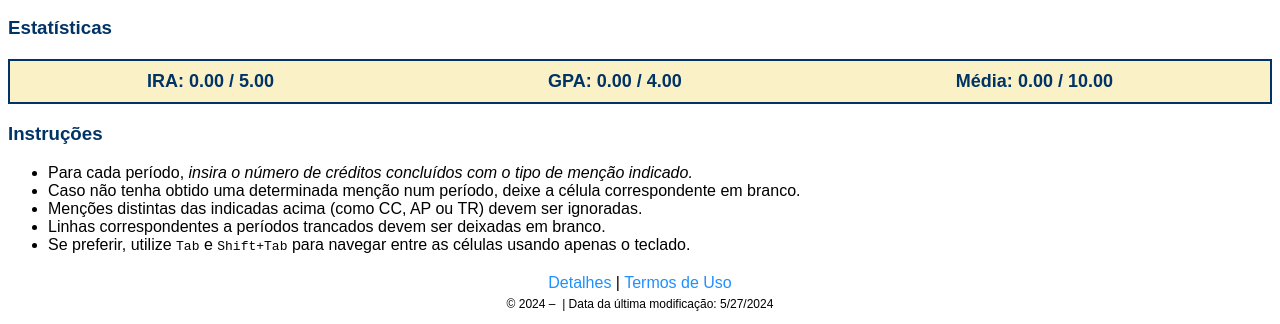
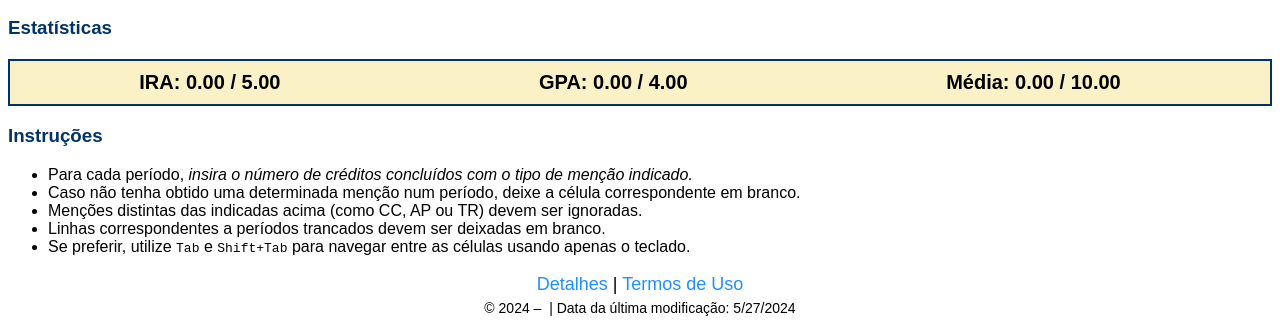
Before and after one commit to pzuehlke/Calculadora-de-IRA-e-GPA, a plain HTML site: page index.html in a window 1280 px wide. Shown: the part 556-880 px from the top of the page. Drawn offline with nearby package versions, Linux system fonts and the light colour scheme.

Commit message:
style: changed some of the font sizes

```diff
--- a/styles.css
+++ b/styles.css
@@ -118,8 +118,8 @@ input::placeholder {
     background-color: #fbf1c7;
     display: flex;
     justify-content: space-around;
-    font-size: 18px;
-    color: #003366;
+    font-size: 20px;
+    color: #000000;
     font-weight: bold;
 }
 
@@ -137,9 +137,9 @@ a:hover {
 }
 
 footer {
-    margin-top: 20px;
+    margin-top: 18px;
     text-align: center;
-    font-size: 16px;
+    font-size: 18px;
 }
 
 .footer-links {
@@ -147,7 +147,7 @@ footer {
 }
 
 .footer-small {
-    font-size: 12px;
+    font-size: 14px;
     display: block;
     margin-top: 5px;
 }
```
